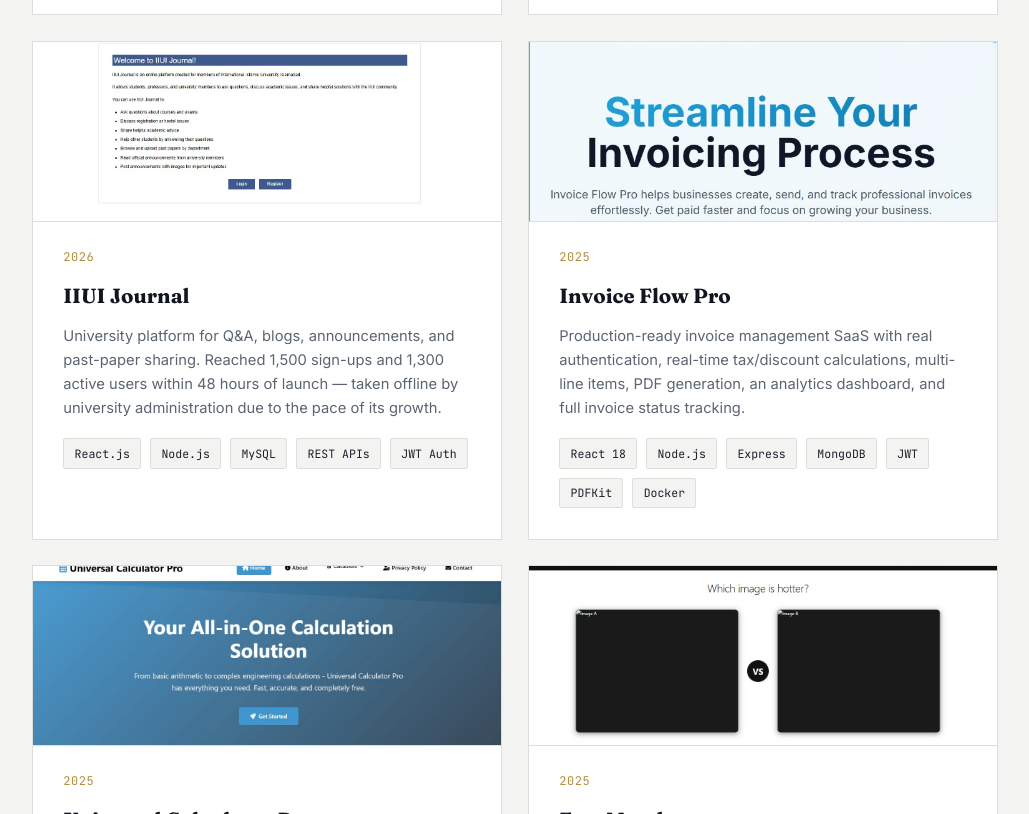
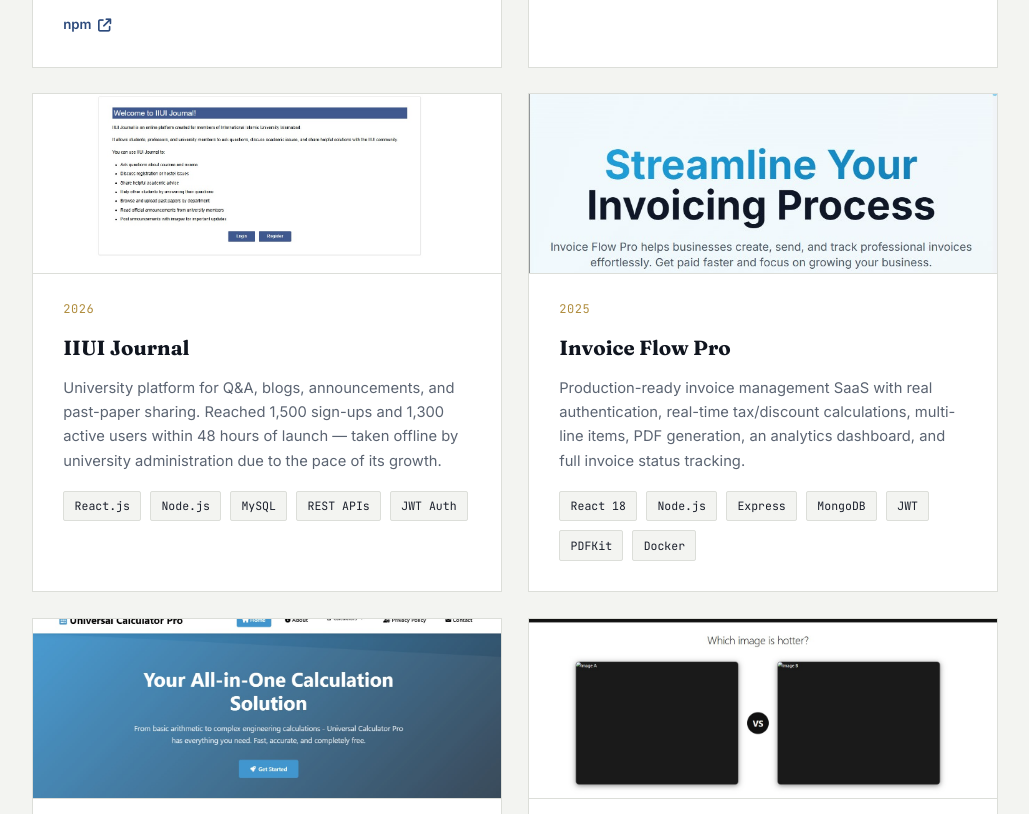
Before and after one commit to sabtain05/portfolio-website, a plain HTML site: page index.html in a window 1280 px wide. Shown: the part 5177-5991 px from the top of the page, without its empty margins (125-1154 px from the left). Drawn offline with Linux system fonts and the light colour scheme.

Commit message:
Add npm package link for Quicklyzer project in index.html

```diff
--- a/index.html
+++ b/index.html
@@ -202,6 +202,7 @@
         <div class="tag-row small"><span class="tag">TypeScript</span><span class="tag">Node.js</span><span class="tag">npm</span><span class="tag">Git</span><span class="tag">GitHub</span>
         </div>
         <a href="https://github.com/sabtain05/quicklyzer" target="_blank" rel="noopener noreferrer" class="project-link">View on GitHub <i class="fa-solid fa-arrow-up-right-from-square"></i></a>
+        <a href="https://www.npmjs.com/package/quicklyzer" target="_blank" rel="noopener noreferrer" class="project-link">npm <i class="fa-solid fa-arrow-up-right-from-square"></i></a>
       </article>
 
       <article class="project-card">
```
